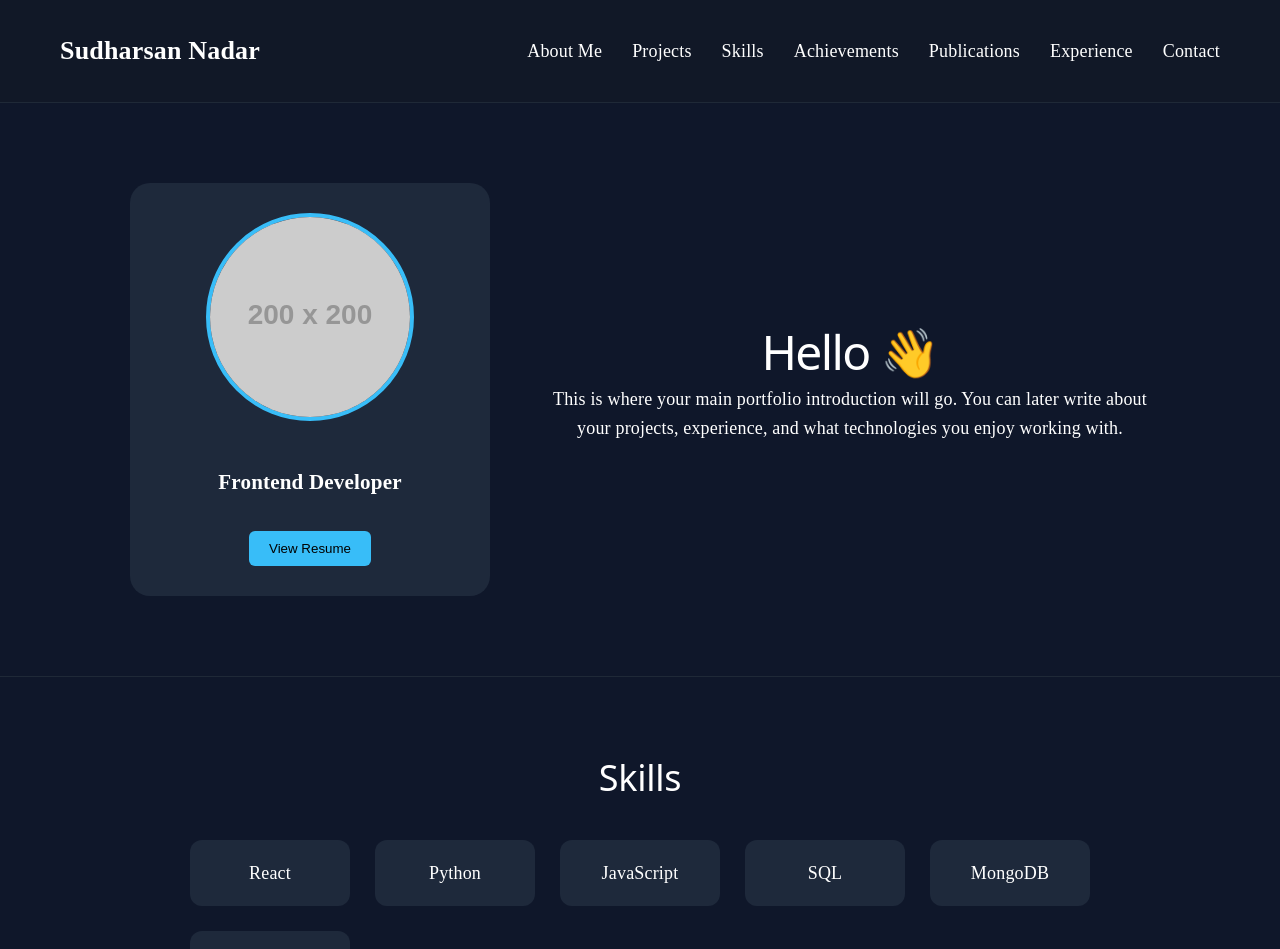
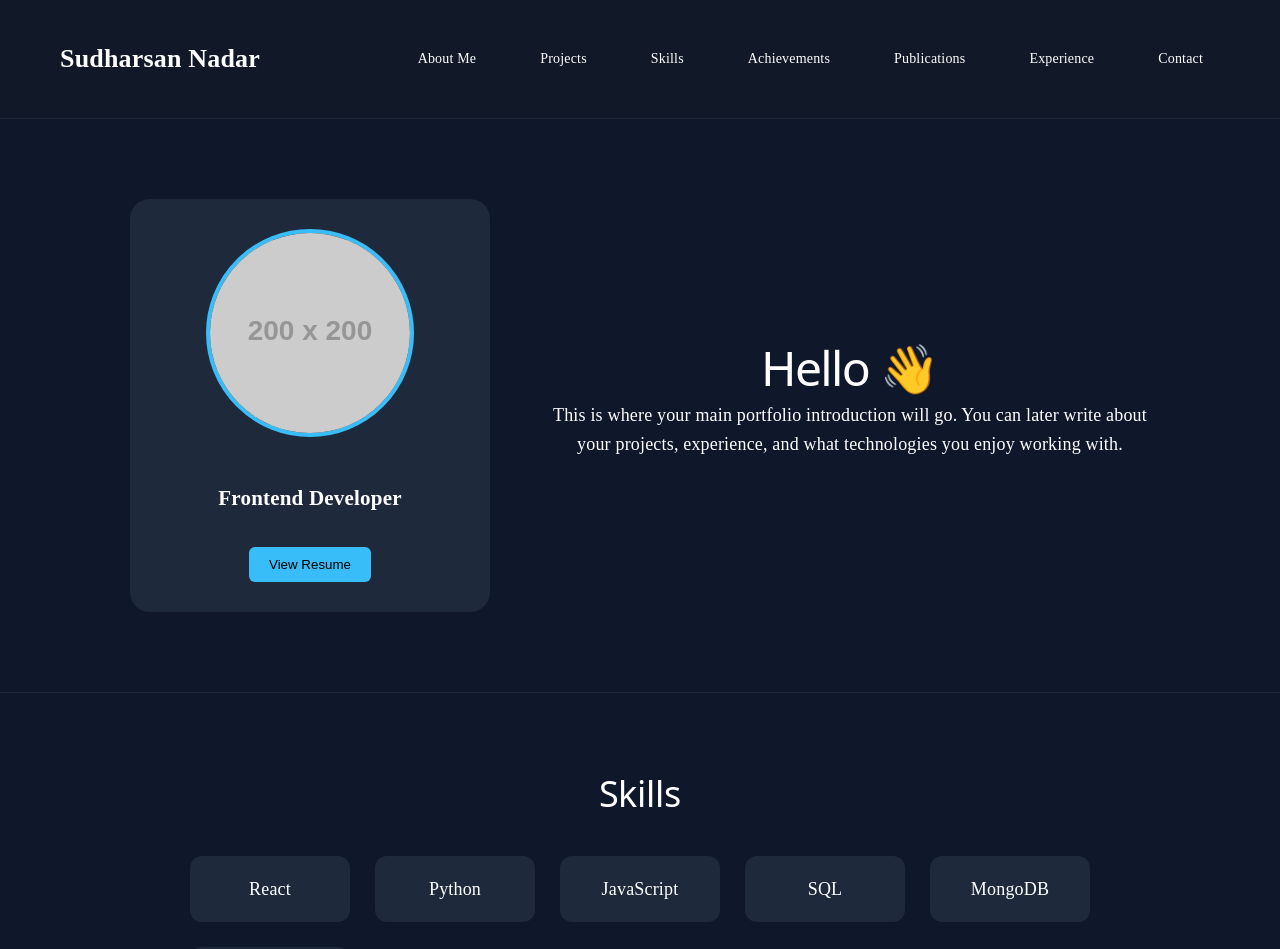
Before and after one commit to sudhar25/portfolio, a React (Vite) app in the folder sudharsan-portfolio/: page / in a window 1280 px wide. Shown: the top 949 px of the page. Built offline with nearby package versions, Linux system fonts and the light colour scheme.

Commit message:
Add wave text animation and enhance button styles for improved interactivity

```diff
--- a/sudharsan-portfolio/src/App.css
+++ b/sudharsan-portfolio/src/App.css
@@ -53,6 +53,45 @@ html, body {
   color:#38bdf8;
 }
 
+/* NAV LINKS HOVER BUTTON */
+.nav-links li {
+  cursor: pointer;
+  padding: 7px 16px;
+  border-radius: 8px;
+  border: 1px solid transparent;
+  font-size: 14px;
+  font-weight: 500;
+  transition: 0.3s;
+  position: relative;
+  overflow: hidden;
+}
+
+.nav-links li::before {
+  content: '';
+  position: absolute;
+  top: 0;
+  left: -100%;
+  width: 60%;
+  height: 100%;
+  background: linear-gradient(
+    120deg,
+    transparent,
+    rgba(255, 255, 255, 0.2),
+    transparent
+  );
+  transform: skewX(-20deg);
+}
+
+.nav-links li:hover {
+  color: #38bdf8;
+  border: 1px solid rgba(56, 189, 248, 0.4);
+  background: rgba(56, 189, 248, 0.07);
+  box-shadow: 0 0 14px rgba(56, 189, 248, 0.15);
+}
+
+.nav-links li:hover::before {
+  animation: shineSwipe 0.55s ease forwards;
+}
 /* MAIN CONTAINER */
 
 .container{
@@ -849,8 +888,8 @@ flex-direction:column;
 .reveal {
   opacity: 0;
   transform: translateX(60px);
-  transition: opacity 0.7s cubic-bezier(0.22, 1, 0.36, 1),
-              transform 0.7s cubic-bezier(0.22, 1, 0.36, 1);
+  transition: opacity 0.9s cubic-bezier(0.22, 1, 0.36, 1),
+              transform 0.9s cubic-bezier(0.22, 1, 0.36, 1);
 }
 
 .reveal.from-left {
@@ -864,3 +903,97 @@ flex-direction:column;
 html {
   scroll-behavior: smooth;
 }
+
+
+/* SHINING BUTTON */
+.resume-btn,
+.exp-btn,
+.project-card button,
+.pub-content button,
+.feedback-card button,
+.btn {
+  position: relative;
+  overflow: hidden;
+  cursor: pointer;
+  transition: 0.3s;
+}
+
+.resume-btn::before,
+.exp-btn::before,
+.project-card button::before,
+.pub-content button::before,
+.feedback-card button::before,
+.btn::before {
+  content: '';
+  position: absolute;
+  top: 0;
+  left: -100%;
+  width: 60%;
+  height: 100%;
+  background: linear-gradient(
+    120deg,
+    transparent,
+    rgba(255, 255, 255, 0.3),
+    transparent
+  );
+  transform: skewX(-20deg);
+}
+
+.resume-btn:hover::before,
+.exp-btn:hover::before,
+.project-card button:hover::before,
+.pub-content button:hover::before,
+.feedback-card button:hover::before,
+.btn:hover::before {
+  animation: shineSwipe 0.55s ease forwards;
+}
+
+.resume-btn:hover,
+.exp-btn:hover,
+.project-card button:hover,
+.pub-content button:hover,
+.feedback-card button:hover,
+.btn:hover {
+  box-shadow: 0 0 18px rgba(87, 199, 248, 0.4);
+  transform: scale(1.04);
+}
+
+@keyframes shineSwipe {
+  to {
+    left: 150%;
+  }
+}
+
+/* ── FLIP TEXT "Hello 👋" ── */
+.flip-text {
+  display: inline-block;
+  animation: flipIn 0.10s cubic-bezier(0.22, 1, 0.36, 1) forwards;
+  transform-origin: center;
+  transform-style: preserve-3d;
+  perspective: 1000px;
+}
+
+@keyframes flipIn {
+  0%   { transform: rotateX(90deg) scale(0.8); opacity: 0; }
+  60%  { transform: rotateX(-10deg) scale(1.05); opacity: 1; }
+  100% { transform: rotateX(0deg) scale(1); opacity: 1; }
+}
+
+/* ── WAVE REVEAL for all h2 headings ── */
+.wave-text {
+  display: inline-block;
+}
+
+.wave-text .char {
+  display: inline-block;
+  opacity: 0;
+  transform: translateY(40px) rotate(8deg);
+  animation: waveReveal 0.9s cubic-bezier(0.22, 1, 0.36, 1) forwards;
+}
+
+@keyframes waveReveal {
+  to {
+    opacity: 1;
+    transform: translateY(0) rotate(0deg);
+  }
+}
--- a/sudharsan-portfolio/src/App.jsx
+++ b/sudharsan-portfolio/src/App.jsx
@@ -28,6 +28,48 @@ function useScrollReveal() {
   }, [])
 }
 
+
+
+function WaveText({ text }) {
+  const ref = useRef(null)
+
+  useEffect(() => {
+    const el = ref.current
+    if (!el) return
+
+    const observer = new IntersectionObserver(
+      ([entry]) => {
+        if (entry.isIntersecting) {
+          el.querySelectorAll('.char').forEach((char) => {
+            char.style.animationPlayState = 'running'
+          })
+          observer.disconnect()
+        }
+      },
+      { threshold: 0.3 }
+    )
+
+    observer.observe(el)
+    return () => observer.disconnect()
+  }, [])
+
+  return (
+    <span className="wave-text" ref={ref}>
+      {text.split('').map((char, i) => (
+        <span
+          key={i}
+          className="char"
+          style={{
+            animationDelay: `${i * 0.07}s`,
+            animationPlayState: 'paused',  /* paused until scrolled into view */
+          }}
+        >
+          {char === ' ' ? '\u00A0' : char}
+        </span>
+      ))}
+    </span>
+  )
+}
 function App() {
   useScrollReveal()
   return (
@@ -66,7 +108,7 @@ function App() {
 
         {/* CONTENT */}
         <div className="content">
-          <h1>Hello 👋</h1>
+          <h1 className="flip-text">Hello 👋</h1>
           <p>
             This is where your main portfolio introduction will go.
             You can later write about your projects, experience,
@@ -80,7 +122,7 @@ function App() {
 
       {/* SKILLS SECTION */}
       <section id="skills" className="skills reveal from-left">
-        <h2 className="stagger-text">Skills</h2>
+        <h2><WaveText text="Skills" /></h2>
 
         <div className="skills-grid">
           <div className="skill-card">React</div>
@@ -93,8 +135,7 @@ function App() {
       </section>
       <section id="experience" className="experience reveal">
 
-<h2>Experience</h2>
-
+<h2><WaveText text="Experience" /></h2>
 <div className="timeline">
 
   {/* CARD 1 */}
@@ -170,7 +211,7 @@ function App() {
 </section>
 <section id="projects" className="projects reveal from-left">
 
-<h2>Projects</h2>
+<h2><WaveText text="Projects" /></h2>
 
 <div className="projects-grid">
 
@@ -258,7 +299,7 @@ function App() {
 </section>
 <section id="publications" className="publications reveal">            {/* ← right */}
 
-<h2>Publications</h2>
+<h2><WaveText text="Publications" /></h2>
 
 <div className="publication-list">
 
@@ -320,7 +361,7 @@ solution proposed in the research paper.
 </section>
 <section id="achievements" className="achievements reveal from-left">
 
-<h2>Achievements & Awards</h2>
+<h2><WaveText text="Achievements" /></h2>
 
 <div className="achievements-grid">
 
@@ -379,49 +420,49 @@ top positions at inter-college events.
 </section>
 <section id="contact" className="contact-section reveal">
 
-<h2>Contact & Feedback</h2>
+<h2><WaveText text="Contact" /></h2>
 
 <div className="contact-container">
 
 {/* CONTACT CARD */}
 
-<div className="contact-card ">
-
+<div className="contact-card">
   <h3>Contact Me</h3>
 
-{/* Image */}
-<div className="contact-image">
-<img src="/contact-image.png" alt="contact"/>
+  {/* Phone */}
+  <a href="tel:+91XXXXXXXXXX" className="contact-item">
+    <div className="contact-item-icon">📞</div>
+    <div className="contact-item-text">
+      <span className="contact-item-label">Phone</span>
+      <span className="contact-item-value">+91 XXXXX XXXXX</span>
     </div>
-
-{/* Mobile */}
-<a href="tel:+91XXXXXXXXXX" className="contact-item">
-<i className="fas fa-phone"></i>
-<span>+91 XXXXX XXXXX</span>
   </a>
 
   {/* Email */}
   <a href="mailto:example@email.com" className="contact-item">
-<i className="fas fa-envelope"></i>
-<span>example@email.com</span>
+    <div className="contact-item-icon">✉️</div>
+    <div className="contact-item-text">
+      <span className="contact-item-label">Email</span>
+      <span className="contact-item-value">example@email.com</span>
+    </div>
   </a>
 
   {/* Social Icons */}
   <div className="social-icons">
-
-<a href="https://github.com/" target="_blank">
+    <a href="https://github.com/" target="_blank" className="github"
+       title="GitHub">
       <i className="fab fa-github"></i>
     </a>
-
-<a href="https://linkedin.com/" target="_blank">
+    <a href="https://linkedin.com/" target="_blank" className="linkedin"
+       title="LinkedIn">
       <i className="fab fa-linkedin"></i>
     </a>
-
-<a href="https://instagram.com/" target="_blank">
+    <a href="https://instagram.com/" target="_blank" className="instagram"
+       title="Instagram">
       <i className="fab fa-instagram"></i>
     </a>
+  </div>
 
-</div>
 
 </div>
 
```
Lines whose indentation alone changed are shown as unchanged.
